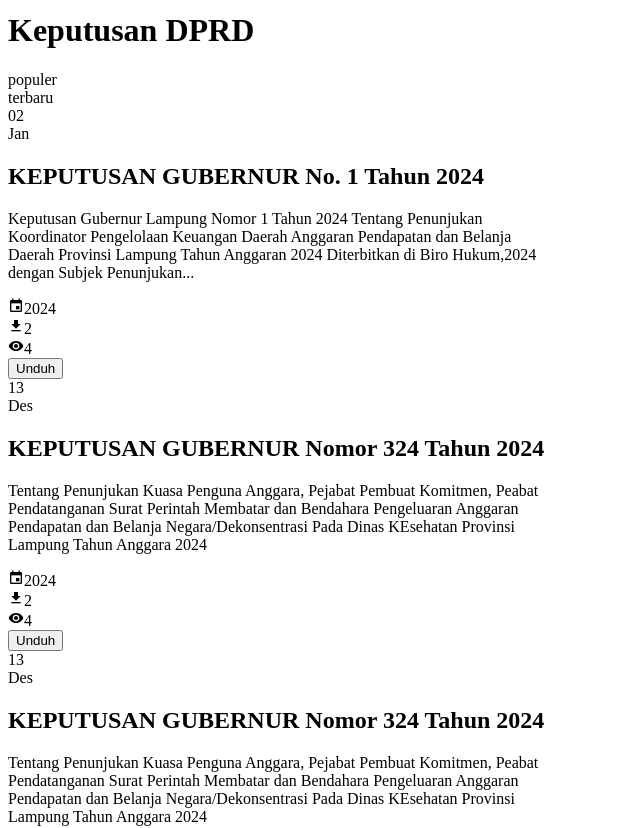
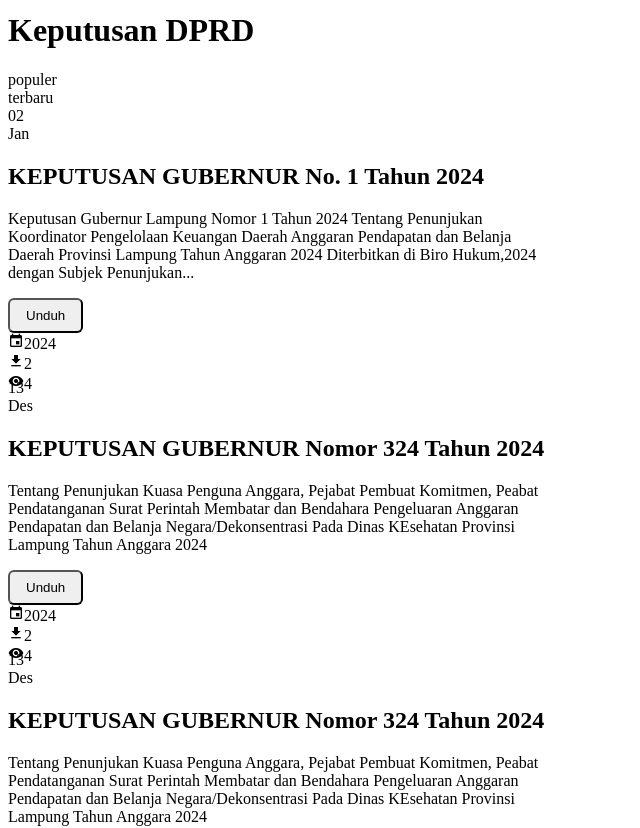
Before and after one commit to rafipaca/jdih, a Vue app: page / in a window 1280 px wide. Shown: the part 1243-2071 px from the top of the page, without its empty margins (0-640 px from the left). Built offline with nearby package versions, Linux system fonts and the light colour scheme; the HTML template or start-up script is replaced by a standard one.

Commit message:
benerin button unduh di card

```diff
--- a/src/components/document/DocumentItem.vue
+++ b/src/components/document/DocumentItem.vue
@@ -1,22 +1,31 @@
 <template>
   <div
     @click="handleClick"
-    class="card card-side bg-base-100 border shadow-lg mb-4 h-52 pt-9 pb-9 hover:bg-[#9AD0C2] transition-colors duration-300"
+    class="relative flex flex-col items-center sm:flex-row card card-side bg-base-100 border shadow-lg mb-4 h-52 pt-9 pb-9 hover:bg-[#9AD0C2] transition-colors duration-300"
   >
     <!-- Left section for the date and month (1/6 of the card) -->
     <div
-      class="flex flex-col items-center justify-center text-center text-black w-1/6 rounded-l-lg border-r-2 border-[#006859]"
+      class="flex flex-row sm:flex-col sm:ml-5 items-center justify-center text-center text-black w-1/6 rounded-l-lg sm:border-r-2 sm:border-[#006859]"
     >
       <span class="text-5xl font-black text-[#004E43]">{{ document.date }}</span>
-      <div class="rounded-lg bg-[#006859] mt-4 p-1 pr-4 pl-4">
+      <div class="rounded-lg bg-[#006859] h-10 flex items-center sm:h-full ml-4 sm:mt-4 sm:ml-0 p-1 pr-4 pl-4">
         <span class="text-sm text-white">{{ document.month }}</span>
       </div>
     </div>
+    <div class="sm:hidden w-2/6 h-0.5 mt-4 -mb-3 bg-primary rounded"></div>
     <!-- Right section for the content (5/6 of the card) -->
-    <div class="card-body justify-center w-5/6">
+    <div class="card-body justify-center text-center sm:text-left w-full">
       <h2 class="card-title">{{ document.title }}</h2>
       <p class="text-sm">{{ truncatedDescription }}</p>
-      <div class="absolute bottom-4 flex items-center space-x-4 text-gray-600 mb-2">
+      <div class="relative card-actions justify-center my-5 sm:my-0 sm:justify-end">
+        <button
+          @click.stop="handleDownload"
+          class="btn relative z-10 text-slate-50 bg-[#ffc067] shadow-lg hover:bg-white focus:outline-none focus:ring-2 focus:ring-offset-2 focus:ring-[#ffc067]"
+        >
+          Unduh
+        </button>
+      </div>
+      <div class="flex items-center gap-2 justify-center sm:justify-start sm:-mt-12 text-gray-600">
         <div class="flex items-center">
           <span class="material-icons">event</span>
           <span class="ml-1">{{ document.year }}</span>
@@ -29,14 +38,6 @@
           <span class="material-icons">visibility</span>
           <span class="ml-1">{{ document.views }}</span>
         </div>
-      </div>
-      <div class="card-actions justify-end">
-        <button
-          @click.stop="handleDownload"
-          class="btn text-slate-50 bg-[#ffc067] shadow-lg hover:bg-white"
-        >
-          Unduh
-        </button>
       </div>
     </div>
   </div>
@@ -65,7 +66,8 @@ export default {
     handleClick() {
       this.$emit('card-click', this.document.id)
     },
-    handleDownload() {
+    handleDownload(event) {
+      event.stopPropagation(); // Stop event propagation manually
       const link = this.document.link;
       if (link) {
         window.open(link, '_blank'); // Open the link in a new tab
@@ -104,4 +106,12 @@ export default {
     background-color 0.3s ease,
     color 0.3s ease;
 }
+
+.btn {
+  padding: 0.5rem 1rem; /* Ensure the button has sufficient padding */
+  display: inline-flex;
+  align-items: center;
+  justify-content: center;
+  border-radius: 0.375rem;
+}
 </style>
```
